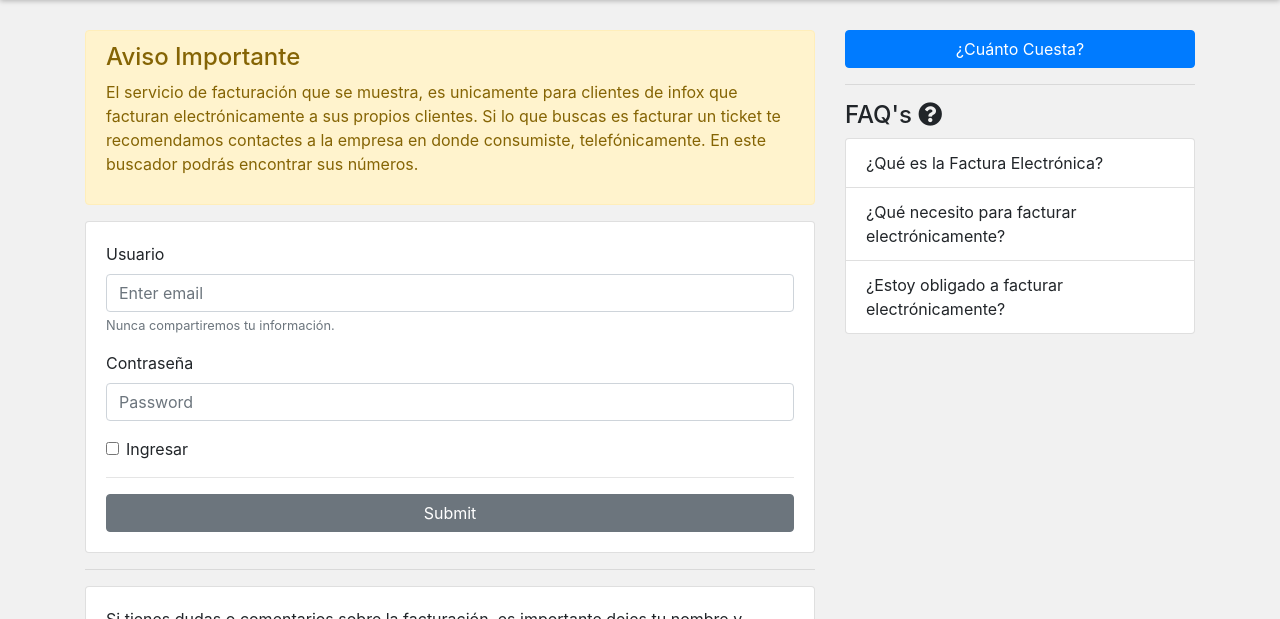
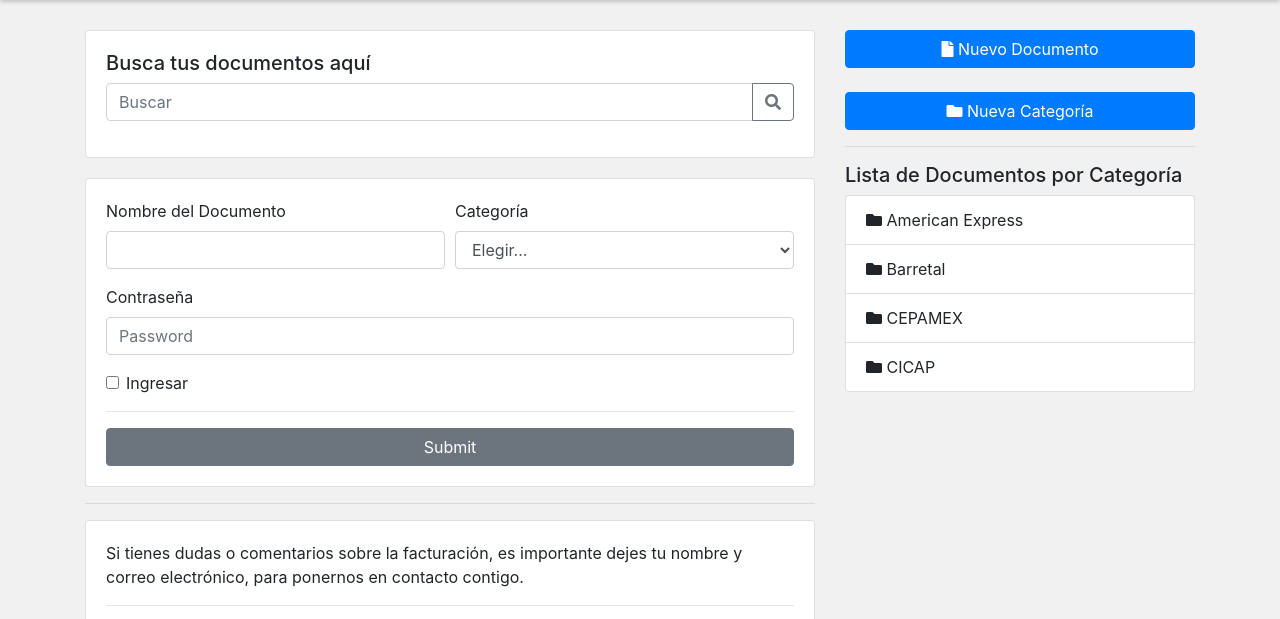
Before and after one commit to EduardoIbarra/enzorro, a website: page documentos.html in a window 1280 px wide. Shown: the part 115-734 px from the top of the page. Drawn offline with nearby package versions, Linux system fonts and the light colour scheme.

Commit message:
Progress on documentos

```diff
--- a/documentos.html
+++ b/documentos.html
@@ -74,16 +74,28 @@
     <div class="container">
         <div class="row">
             <div class="col-8">
-                <div class="alert alert-warning" role="alert">
-                    <h4 class="alert-heading">Aviso Importante</h4>
-                    <p>El servicio de facturación que se muestra, es unicamente para clientes de infox que facturan electrónicamente a sus propios clientes.
-                        Si lo que buscas es facturar un ticket te recomendamos contactes a la empresa en donde consumiste, telefónicamente. En este buscador podrás encontrar sus números.</p>
+                <div class="card pad20 marbo20">
+                    <h5>Busca tus documentos aquí</h5>
+                    <div class="input-group mb-3">
+                        <input type="text" class="form-control" placeholder="Buscar" aria-label="Recipient's username" aria-describedby="basic-addon2">
+                        <div class="input-group-append">
+                            <button class="btn btn-outline-secondary" type="button"><i class="fas fa-search"></i></button>
+                        </div>
+                    </div>
                 </div>
                 <form class="card pad20">
-                    <div class="form-group">
-                        <label for="exampleInputEmail1">Usuario</label>
-                        <input type="email" class="form-control" id="exampleInputEmail1" aria-describedby="emailHelp" placeholder="Enter email">
-                        <small id="emailHelp" class="form-text text-muted">Nunca compartiremos tu información.</small>
+                    <div class="form-row">
+                        <div class="form-group col-md-6">
+                            <label for="inputCity">Nombre del Documento</label>
+                            <input type="text" class="form-control" id="inputCity">
+                        </div>
+                        <div class="form-group col-md-6">
+                            <label for="inputState">Categoría</label>
+                            <select id="inputState" class="form-control">
+                                <option selected>Elegir...</option>
+                                <option>...</option>
+                            </select>
+                        </div>
                     </div>
                     <div class="form-group">
                         <label for="exampleInputPassword1">Contraseña</label>
@@ -117,15 +129,16 @@
                 </form>
             </div>
             <div class="col">
-                <div class="center">
-                    <button class="btn btn-primary btn-block">¿Cuánto Cuesta?</button>
-                </div>
+                <button class="btn btn-primary btn-block"><i class="fas fa-file"></i> Nuevo Documento</button>
+                <br />
+                <button class="btn btn-primary btn-block"><i class="fas fa-folder"></i> Nueva Categoría</button>
                 <hr />
-                <h4>FAQ's <i class="fas fa-question-circle"></i></h4>
+                <h5>Lista de Documentos por Categoría</h5>
                 <ul class="list-group">
-                    <li class="list-group-item">¿Qué es la Factura Electrónica?</li>
-                    <li class="list-group-item">¿Qué necesito para facturar electrónicamente?</li>
-                    <li class="list-group-item">¿Estoy obligado a facturar electrónicamente?</li>
+                    <li class="list-group-item"><i class="fas fa-folder"></i> American Express</li>
+                    <li class="list-group-item"><i class="fas fa-folder"></i> Barretal</li>
+                    <li class="list-group-item"><i class="fas fa-folder"></i> CEPAMEX</li>
+                    <li class="list-group-item"><i class="fas fa-folder"></i> CICAP</li>
                 </ul>
             </div>
         </div>
--- a/style.css
+++ b/style.css
@@ -129,3 +129,6 @@ nav.navbar.navbar-expand-lg.navbar-light.bg-light {
 div#searchContainer {
     margin-top: 10%;
 }
+.marbo20{
+    margin-bottom: 20px;
+}
```
